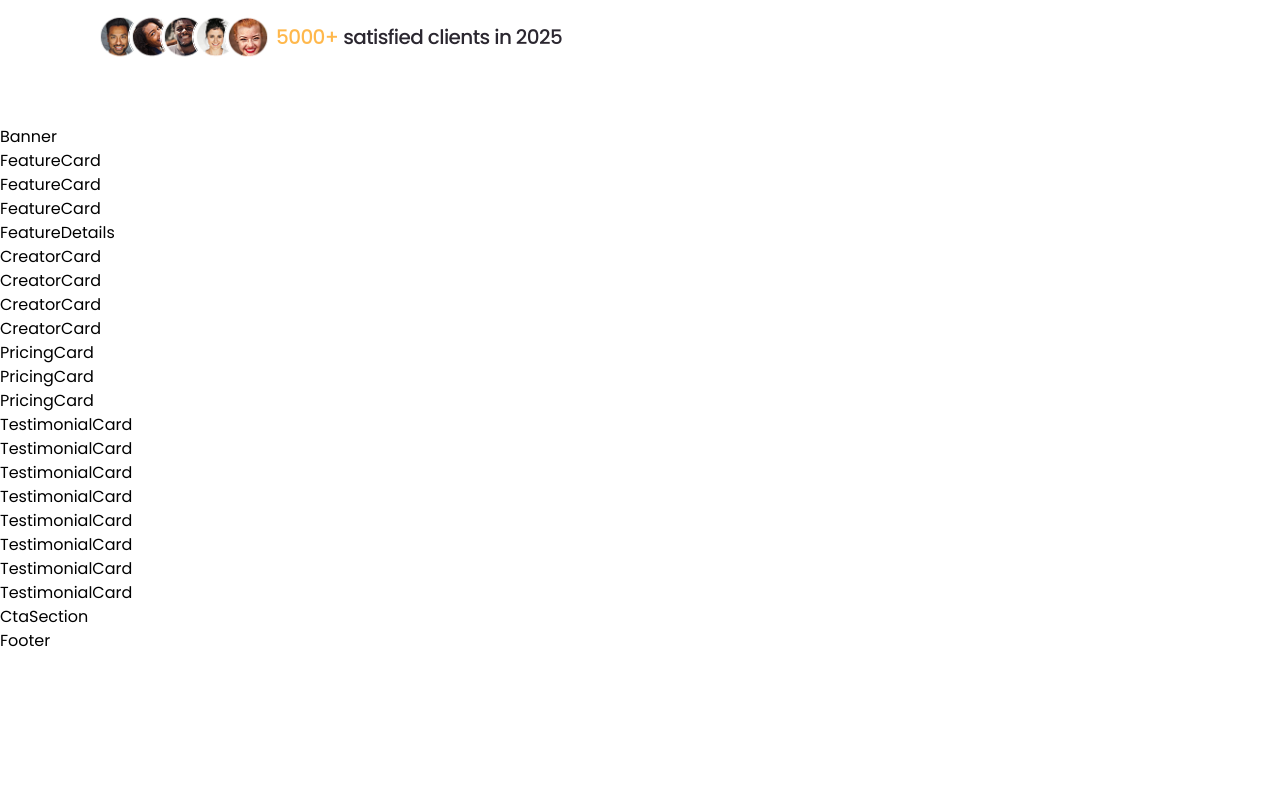
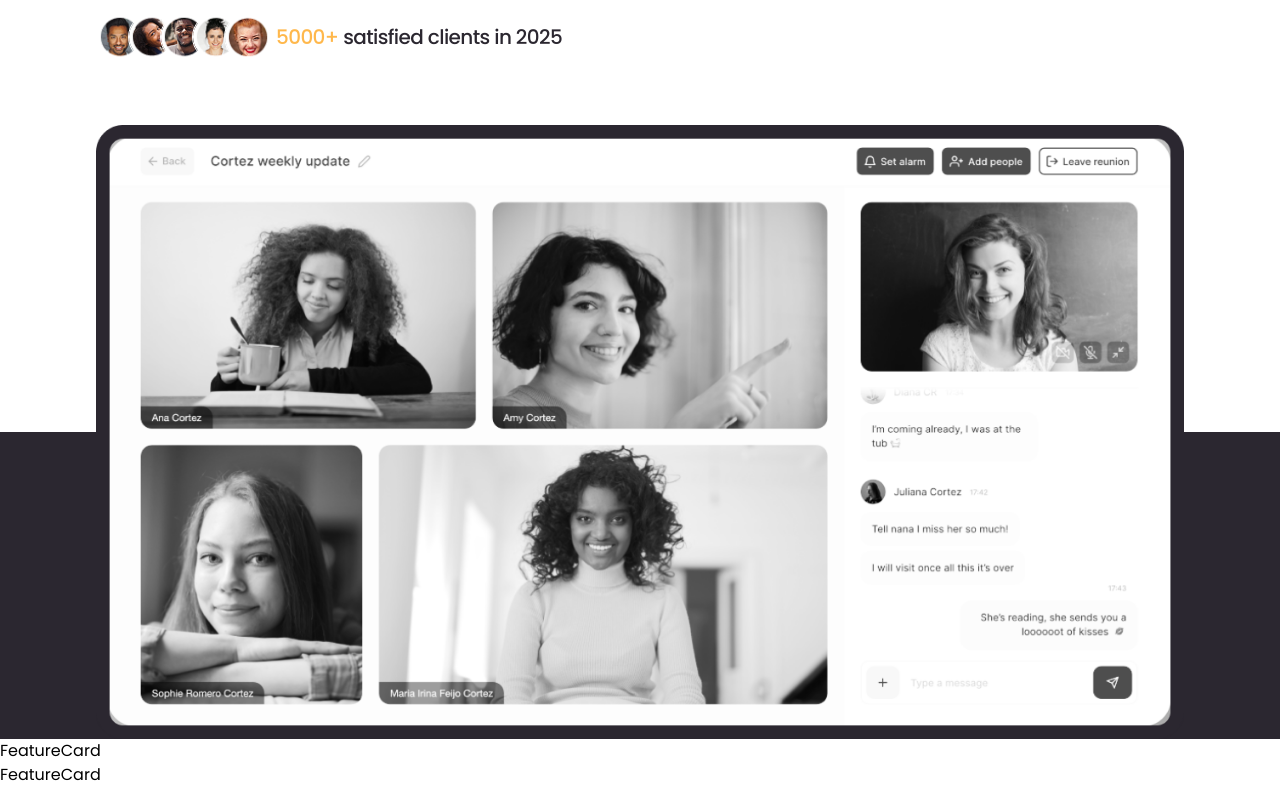
Before and after one commit to rakibuljs/yodora, a Next.js app: page / in a window 1280 px wide. Shown: the part 434-1220 px from the top of the page. Before the commit the page ends 1087 px from the top, so only its background shows below. Built offline with nearby package versions, Linux system fonts and the light colour scheme.

Commit message:
add banner section to the website

```diff
--- a/src/components/banner/Banner.jsx
+++ b/src/components/banner/Banner.jsx
@@ -1,4 +1,13 @@
+import BannerImage from "@/public/Dashboard.png";
+import Image from "next/image";
 const Banner = () => {
-  return <div>Banner</div>;
+  return (
+    <section className="relative">
+      <div className="absolute bottom-0 bg-primary w-full h-1/2 -z-10" />
+      <div className="lg:container grid justify-center items-center px-4 ">
+        <Image src={BannerImage} alt="bannerimage" className="object-cover" />
+      </div>
+    </section>
+  );
 };
 export default Banner;
```
Also changed, not shown: src/public/Dashboard.png (added).
